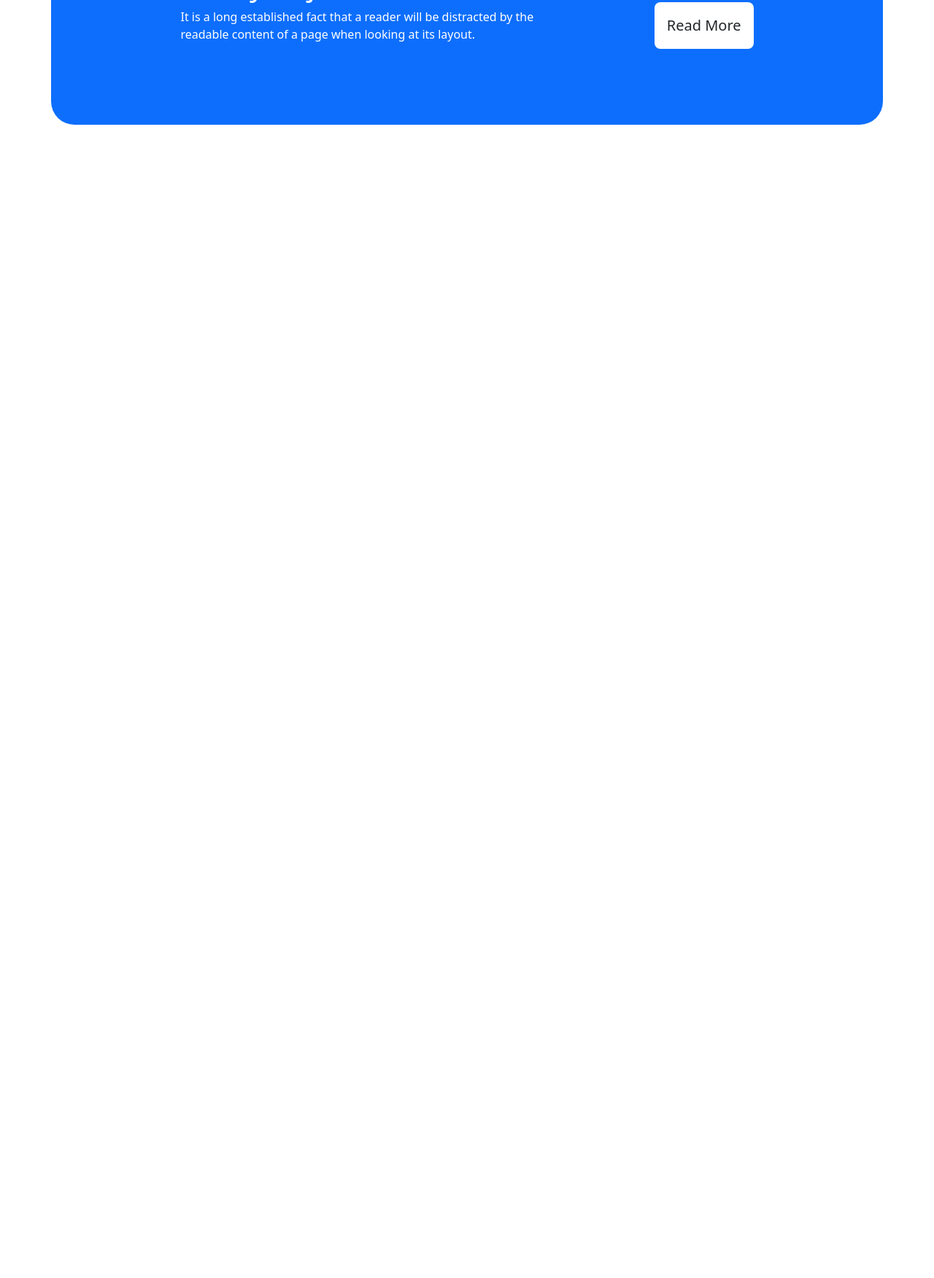
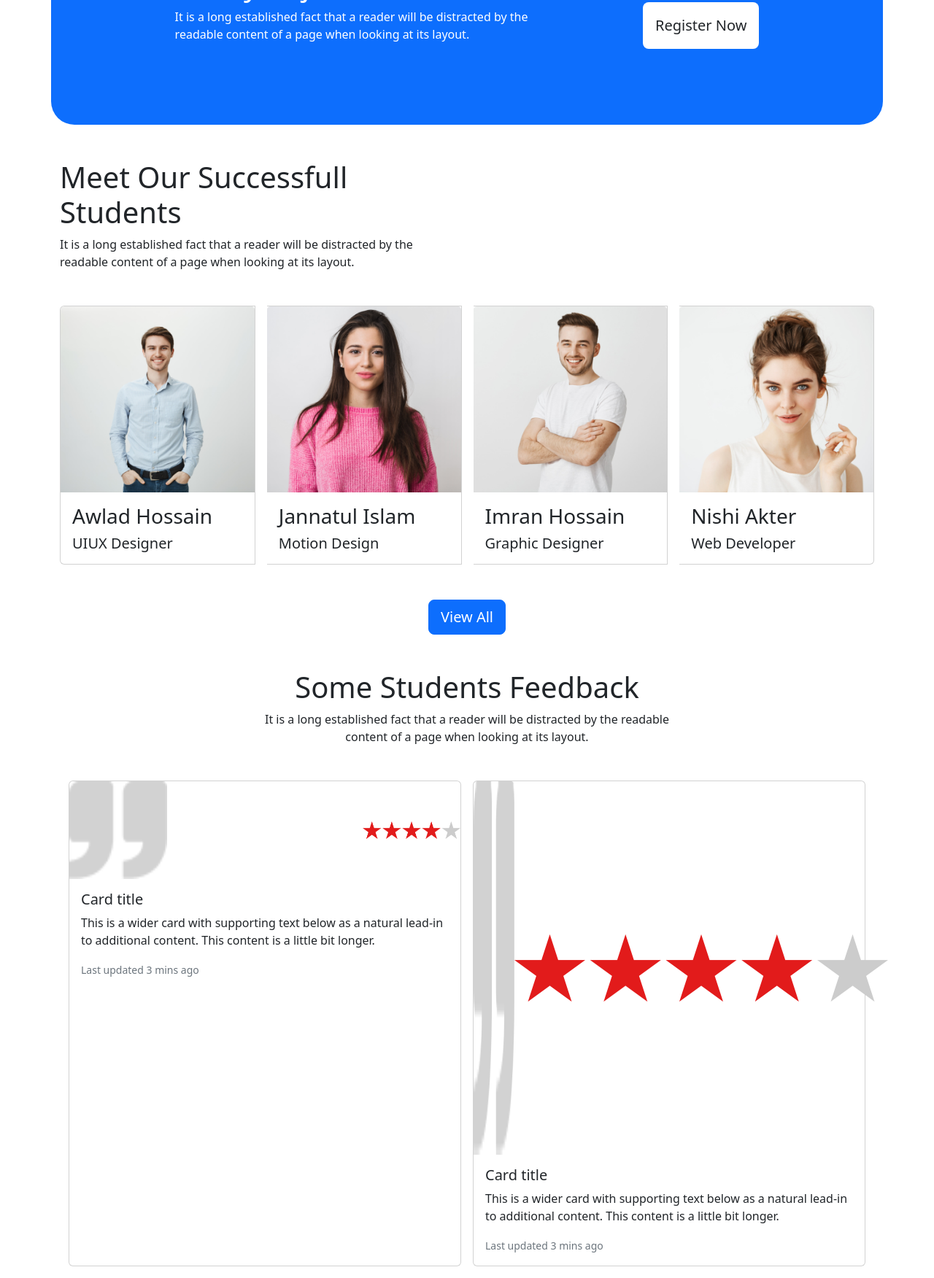
Before and after one commit to sajibeno/assignment-3, a plain HTML site: page index.html in a window 1280 px wide. Shown: the part 2993-4745 px from the top of the page at 73% size. Before the commit the page ends 3212 px from the top, so only its background shows below. Drawn offline with nearby package versions, Linux system fonts and the light colour scheme.

Commit message:
students done

```diff
--- a/index.html
+++ b/index.html
@@ -272,7 +272,86 @@
                 </div>
                 <div class="mb-2">
                     <div class="mt-5 bg-white rounded-3 ">
-                        <button type="button" class="btn btn-white btn-lg p-3">Read More</button>
+                        <button type="button" class="btn btn-white btn-lg p-3">Register Now</button>
+                    </div>
+                </div>
+            </div>
+        </div>
+        <div class="container">
+            <div>
+                <h1 class="mt-5">
+                    Meet Our Successfull <br>
+                    Students
+                </h1>
+                <p>It is a long established fact that a reader will be distracted by the <br>
+                    readable content of a page when looking at its layout.</p>
+            </div>
+            <div class="card-group gap-3 mt-5 mb-5">
+                <div class="card">
+                    <img src="images/student/student-1.png" class="card-img-top" alt="...">
+                    <div class="card-body">
+                        <h3 class="card-title">Awlad Hossain </h3>
+                        <h5 class="card-text">UIUX Designer</h5>
+                    </div>
+                </div>
+                <div class="card">
+                    <img src="images/student/student-2.png" class="card-img-top" alt="...">
+                    <div class="card-body">
+                        <h3 class="card-title">Jannatul Islam</h3>
+                        <h5 class="card-text">Motion Design</h5>
+                    </div>
+                </div>
+                <div class="card">
+                    <img src="images/student/student-3.png" class="card-img-top" alt="...">
+                    <div class="card-body">
+                        <h3 class="card-title">Imran Hossain</h3>
+                        <h5 class="card-text">Graphic Designer</h5>
+                    </div>
+                </div>
+                <div class="card">
+                    <img src="images/student/student-4.png" class="card-img-top" alt="...">
+                    <div class="card-body">
+                        <h3 class="card-title">Nishi Akter</h3>
+                        <h5 class="card-text">Web Developer</h5>
+                    </div>
+                </div>
+            </div>
+            <div class="text-center mb-5">
+                <button type="button" class="btn btn-primary btn-lg ">View All</button>
+            </div>
+
+        </div>
+        <div class="container">
+            <div class="text-center mt-3 mb-5">
+                <h1>
+                    Some Students Feedback
+                </h1>
+                <p>It is a long established fact that a reader will be distracted by the readable <br>
+                    content of a page when looking at its layout.</p>
+            </div>
+            <div class="container d-flex gap-3">
+                <div class="card mb-3">
+                    <div class="d-flex justify-content-between">
+                        <img src="images/comma.png" class="card-img-top w-25" alt="...">
+                        <img src="images/rating.png" class="card-img-top w-25" alt="...">
+                    </div>
+                    <div class="card-body">
+                        <h5 class="card-title">Card title</h5>
+                        <p class="card-text">This is a wider card with supporting text below as a natural lead-in to
+                            additional content. This content is a little bit longer.</p>
+                        <p class="card-text"><small class="text-muted">Last updated 3 mins ago</small></p>
+                    </div>
+                </div>
+                <div class="card mb-3">
+                    <div class="d-flex">
+                        <img src="images/comma.png" class="card-img-top" alt="...">
+                        <img src="images/rating.png" class="card-img-top" alt="...">
+                    </div>
+                    <div class="card-body">
+                        <h5 class="card-title">Card title</h5>
+                        <p class="card-text">This is a wider card with supporting text below as a natural lead-in to
+                            additional content. This content is a little bit longer.</p>
+                        <p class="card-text"><small class="text-muted">Last updated 3 mins ago</small></p>
                     </div>
                 </div>
             </div>
```
Also changed, not shown: images/rating.png (added).
